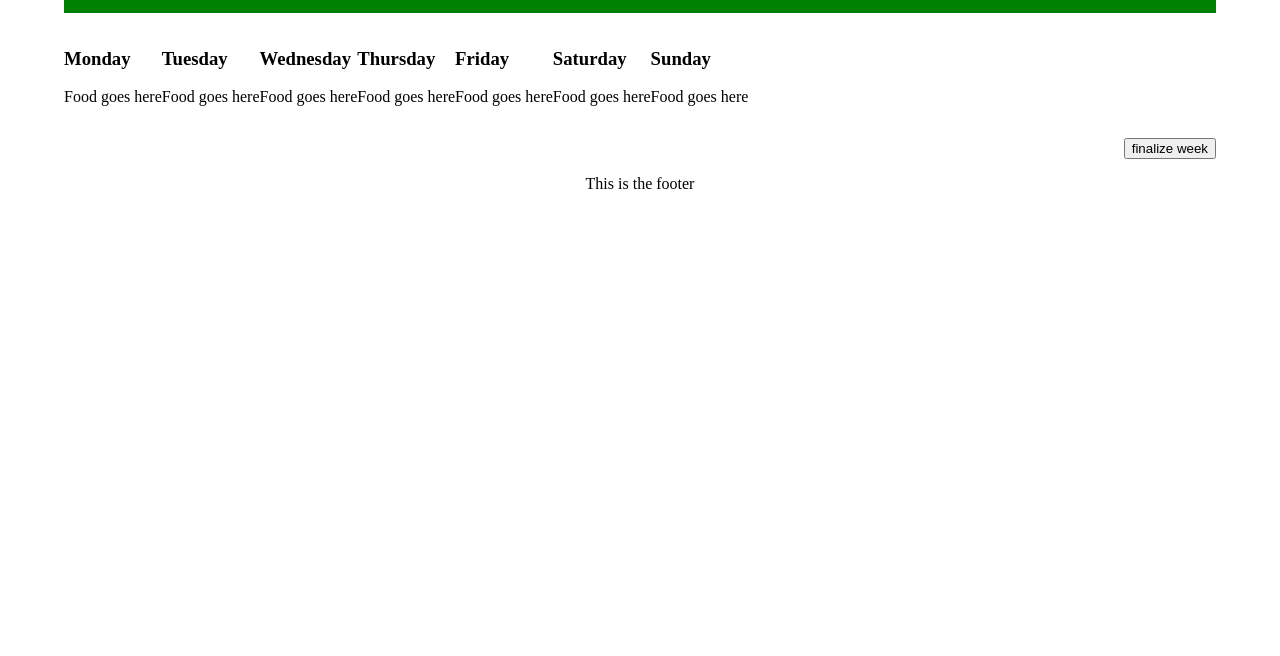
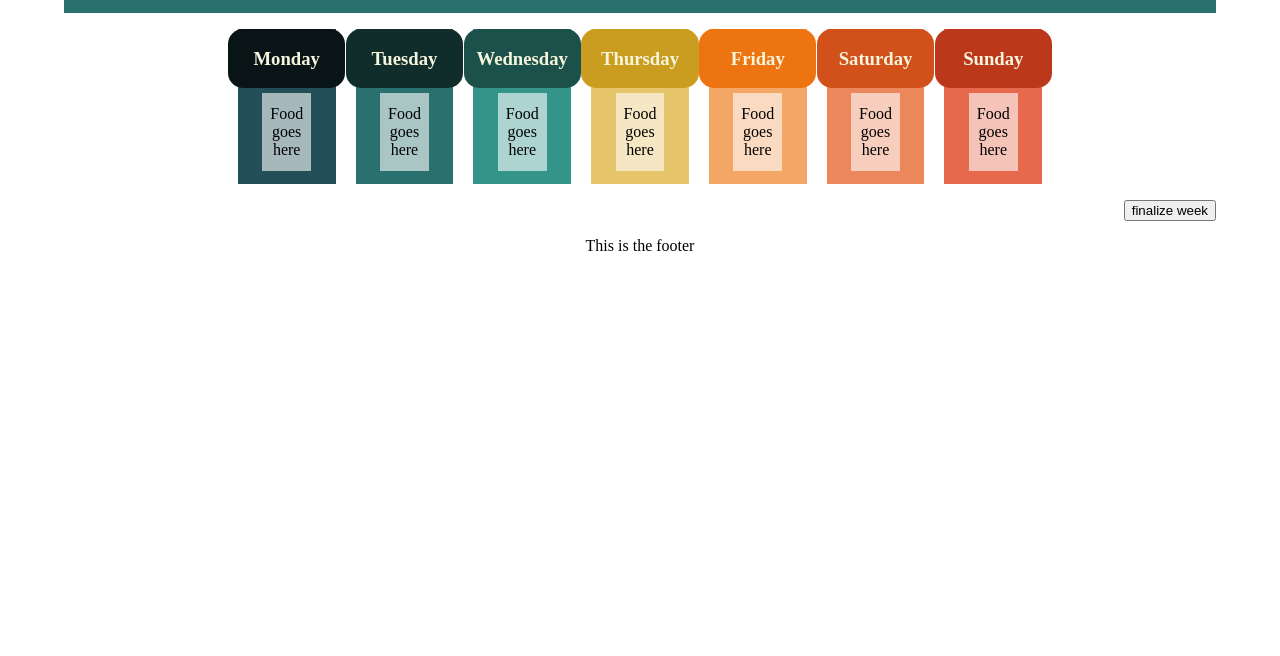
Before and after one commit to chingu-voyages/V53-tier1-team-01, a plain HTML site: page index.html in a window 1280 px wide. Shown: the part 144-800 px from the top of the page. Drawn offline with Linux system fonts and the light colour scheme.

Commit message:
css for weekdays

```diff
--- a/index.css
+++ b/index.css
@@ -14,13 +14,81 @@ body {
 }
 
 header {
-    background-color: green;
+    background-color: hsla(178, 47%, 30%, 1);
     width:100%;
     display: flex;
     align-items: left;
     justify-content: center;
     flex-direction: column;
 }
+
+.food {
+    width: 100px;
+    height: 100px;
+    display: flex;
+    flex-direction: row;
+}
+.palette {
+    display: flex;
+    flex-direction: row;
+    width:90%;
+}
+
+#div1 {
+    background-color: hsla(190, 44%, 24%, 1);
+}
+#div2 {
+    background-color: hsla(178, 47%, 30%, 1);
+}
+#div3 {
+    background-color: hsla(174, 49%, 39%, 1);
+}
+#div4 {
+    background-color: hsla(44, 72%, 66%, 1);
+}
+#div5 {
+    background-color: hsla(27, 87%, 68%, 1);
+}
+#div6 {
+    background-color: hsla(18, 79%, 64%, 1);
+}
+#div7 {
+    background-color: hsla(11, 75%, 60%, 1);
+}
+
+.monday {
+    background-color: hsla(190, 44%, 6%, 1);
+}
+.tuesday {
+    background-color: hsla(178, 47%, 12%, 1);
+}
+.wednesday {
+    background-color: hsla(174, 49%, 21%, 1);
+}
+.thursday {
+    background-color: hsla(44, 72%, 46%, 1);
+}
+.friday {
+    background-color: hsla(27, 87%, 50%, 1);
+}
+.saturday {
+    background-color: hsla(18, 79%, 46%, 1);
+}
+.sunday {
+    background-color: hsla(11, 75%, 42%, 1);
+}
+
+
+.bubble {
+    display: flex;
+    width: 50%;
+    height: 50%;
+    background-color: rgba(255, 255, 255, 0.6);
+    text-align: center;
+    align-items: center;
+    margin: 5% 5%;
+}
+
 
 .setup {
     display: flex;
@@ -47,11 +115,28 @@ main {
     width: 100%;
 }
 
+.day {
+    /* background-color: rgba(38, 70, 83, 0.2); */
+    border-radius: 15px;
+    text-align: center;
+    width: 120%;
+    color: beige;
+}
+
+.weekday {
+    display: flex;
+    align-items: center;
+    justify-content: start;
+    flex-direction: column;
+}
+
 .weekday-list {
     display: flex;
     flex-direction: row;
     list-style-type: none;
+    justify-content: center;
     padding: 0;
+    gap: 20px;
 }
 
 .finalize {
```
